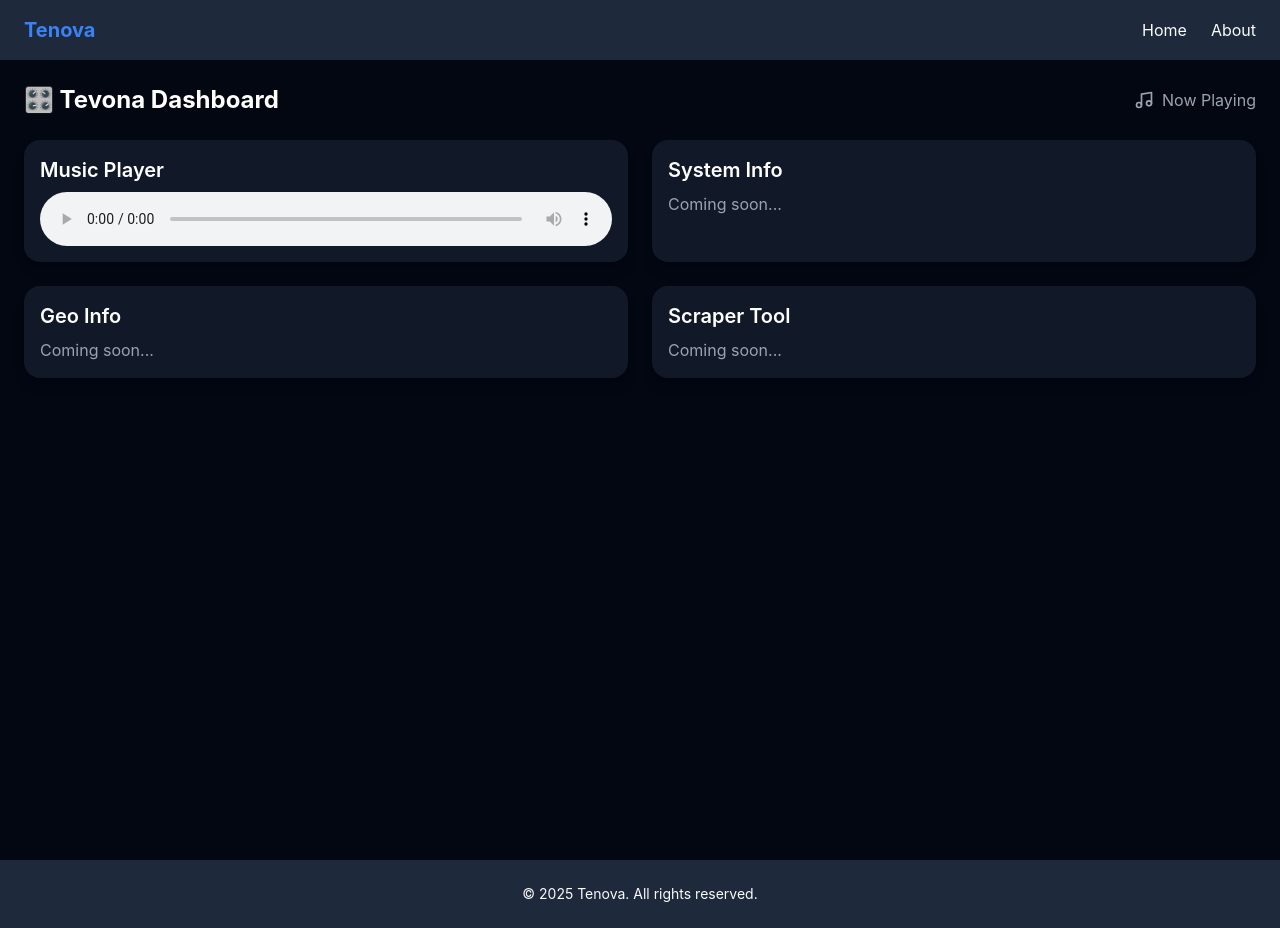
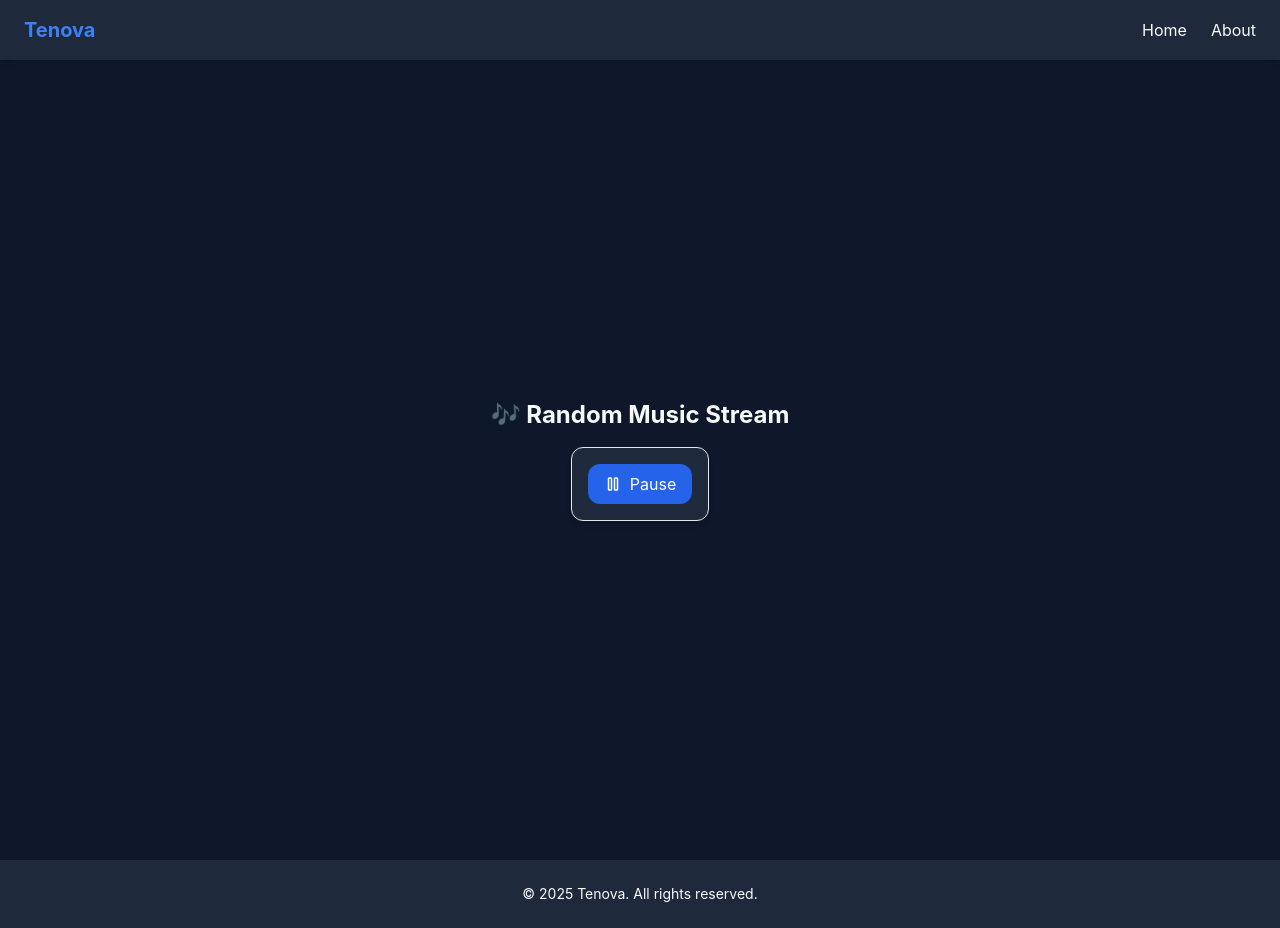
Before and after one commit to tenova-ke/tenova, a Next.js app: page /dashboard in a window 1280 px wide. Built offline with nearby package versions, Linux system fonts and the light colour scheme.

Commit message:
Update page.tsx

```diff
--- a/app/dashboard/page.tsx
+++ b/app/dashboard/page.tsx
@@ -1,74 +1,10 @@
-// app/dashboard/page.tsx
-"use client";
-import { useEffect, useRef, useState } from "react";
-import { Music } from "lucide-react";
-
-const SONGS = [
-  "/music/song1.mp3",
-  "/music/song2.mp3",
-  "/music/song3.mp3",
-];
+import AudioPlayer from "@/components/AudioPlayer";
 
 export default function Dashboard() {
-  const audioRef = useRef<HTMLAudioElement | null>(null);
-  const [song, setSong] = useState<string | null>(null);
-
-  useEffect(() => {
-    // pick random song
-    const randomSong = SONGS[Math.floor(Math.random() * SONGS.length)];
-    setSong(randomSong);
-  }, []);
-
-  useEffect(() => {
-    const tryPlay = async () => {
-      try {
-        await audioRef.current?.play();
-      } catch {
-        console.log("Autoplay blocked, waiting for user interaction");
-      }
-    };
-    if (song) tryPlay();
-  }, [song]);
-
   return (
-    <main className="min-h-screen bg-gray-950 text-white p-6">
-      <header className="flex items-center justify-between mb-6">
-        <h1 className="text-2xl font-bold">🎛️ Tevona Dashboard</h1>
-        <div className="flex items-center gap-2 text-gray-400">
-          <Music className="w-5 h-5" />
-          <span>Now Playing</span>
-        </div>
-      </header>
-
-      <section className="grid grid-cols-1 md:grid-cols-2 gap-6">
-        <div className="bg-gray-900 p-4 rounded-2xl shadow-lg">
-          <h2 className="text-xl mb-2 font-semibold">Music Player</h2>
-          {song && (
-            <audio
-              ref={audioRef}
-              autoPlay
-              controls
-              src={song}
-              className="w-full mt-2"
-            />
-          )}
-        </div>
-
-        <div className="bg-gray-900 p-4 rounded-2xl shadow-lg">
-          <h2 className="text-xl mb-2 font-semibold">System Info</h2>
-          <p className="text-gray-400">Coming soon...</p>
-        </div>
-
-        <div className="bg-gray-900 p-4 rounded-2xl shadow-lg">
-          <h2 className="text-xl mb-2 font-semibold">Geo Info</h2>
-          <p className="text-gray-400">Coming soon...</p>
-        </div>
-
-        <div className="bg-gray-900 p-4 rounded-2xl shadow-lg">
-          <h2 className="text-xl mb-2 font-semibold">Scraper Tool</h2>
-          <p className="text-gray-400">Coming soon...</p>
-        </div>
-      </section>
+    <main className="min-h-screen flex flex-col items-center justify-center p-6">
+      <h1 className="text-2xl font-bold mb-4">🎶 Random Music Stream</h1>
+      <AudioPlayer />
     </main>
   );
-}
+      }
```
